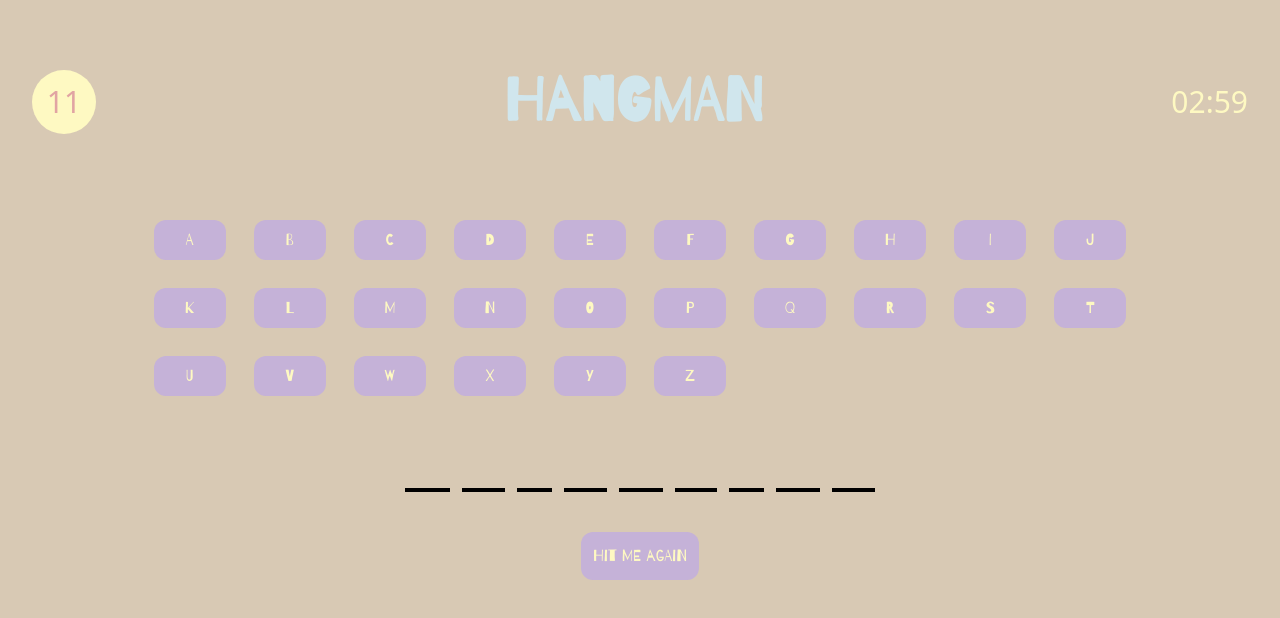
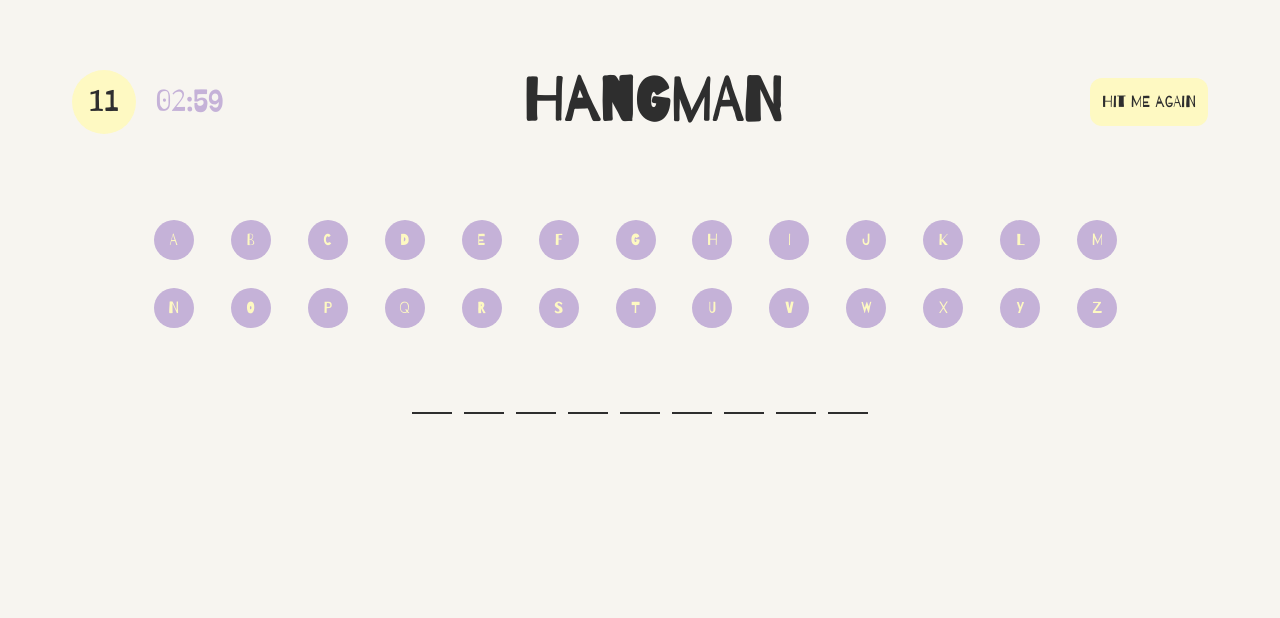
Before and after one commit to YvonneJL/Hangman-Game, a website built with Vite: page index.html in a window 1280 px wide. Both pictures are taken after a click on the button "Hit me". Built offline with nearby package versions, Linux system fonts and the light colour scheme.

Commit message:
update design

```diff
--- a/index.html
+++ b/index.html
@@ -8,36 +8,41 @@
         <link rel="stylesheet" href="./src/style.css" />
     </head>
     <body class="bg-dark-blue">
-        <main class="px-8 py-16">
-            <section class="flex justify-between items-center">
-                <div
-                    class="bg-yellow-100 h-16 w-16 rounded-full flex justify-center items-center"
+        <main class="md:px-8 md:py-16 py-5">
+            <section class="flex justify-between items-center px-10">
+                <div class="flex flex-row items-center gap-5">
+                    <div
+                    class="bg-yellow-100 md:h-16 md:w-16 h-10 w-10 rounded-full flex justify-center items-center"
                 >
-                    <p id="counter" class="text-burnt-red text-3xl"></p>
+                    <p id="counter" class="text-text md:text-3xl text-xl font-[barrio-regular]"></p>
                 </div>
+                     <div id="countdown" class="text-salmonish md:text-3xl text-xl font-[barrio-regular]"></div>
+                </div>
+
                 <h1
-                    class="text-6xl font-bold text-center py-2 text-rb-iceblue font-[barrio-regular]"
+                    class="md:text-6xl text-4xl font-bold text-center md:py-2 text-text font-[barrio-regular]"
                 >
                     Hangman
                 </h1>
-                <div id="countdown" class="text-yellow-100 text-3xl"></div>
+                <div class="flex flex-row items-center gap-2">
+                    <div id="countdown" class="text-salmonish md:text-3xl text-xl font-[barrio-regular]"></div>
+                                    <button
+                    class="rounded-xl text-text p-3 bg-yellow-100 font-[barrio-regular] hover:bg-salmonish"
+                    id="hit-me"
+                >
+                    Hit me
+                </button>
+                </div>
             </section>
             <section
-                class="grid grid-cols-10 gap-7 m-5 mt-20 w-[80%] mx-auto"
+                class="grid grid-cols-13 md:gap-7 gap-3 md:mt-20 mt-7 w-[80%] mx-auto"
                 id="button-section"
             ></section>
             <section
                 id="result-wrap"
-                class="my-10 flex justify-center gap-3"
+                class="md:my-10 my-5 flex justify-center gap-3"
             ></section>
-            <div class="flex justify-center mb-5">
-                <button
-                    class="rounded-xl text-yellow-100 p-3 bg-salmonish font-[barrio-regular]"
-                    id="hit-me"
-                >
-                    Hit me
-                </button>
-            </div>
+
             <section id="wrong-letters" class="flex flex-col gap-3"></section>
         </main>
     </body>
--- a/src/main.ts
+++ b/src/main.ts
@@ -49,7 +49,7 @@ if (
         sectionButtons.appendChild(allButtons);
         allButtons.textContent = String.fromCharCode(i).toUpperCase();
         allButtons.className =
-            "rounded-xl text-yellow-100 p-2 bg-salmonish letter-button font-[barrio-regular]";
+            "rounded-full md:h-10 md:w-10 h-9 w-9 flex justify-center items-center text-yellow-100 hover:bg-yellow-100 hover:text-salmonish md:p-2 bg-salmonish letter-button font-[barrio-regular]";
         allButtons.disabled = true;
     }
 
@@ -118,7 +118,7 @@ if (
                 const letterContainer = document.createElement("div");
                 const letter = document.createElement("p");
                 letter.className =
-                    "bg-yellow-100 text-salmonish px-4 py-2 mb-2 text-xl font-bold rounded-lg invisible font-[barrio-regular]";
+                    "flex justify-center items-center bg-yellow-100 text-salmonish md:px-4 md:py-2 md:mb-2 h-9 w-10 text-xl  font-bold rounded-full invisible font-[barrio-regular]";
                 letter.textContent = wordAsArray[i];
                 sectionResult.appendChild(containerAll);
                 containerAll.appendChild(letterContainer);
@@ -127,7 +127,7 @@ if (
                 //Linien, um zu sehen wie viele Buchstaben es gibt
                 const underLine = document.createElement("div");
                 containerAll.appendChild(underLine);
-                underLine.className = "bg-black w-full h-1";
+                underLine.className = "bg-text w-5 md:w-full h-0.5 mx-auto";
 
                 //<p>-Elemente in ein Array pushen, um später Klasse "invisible" zu entfernen
                 letterElements.push(letter);
@@ -155,7 +155,7 @@ if (
                         wrongLetterSection.innerText = "";
                         wrongLetterSection.innerText = "You won 🍾";
                         wrongLetterSection.className =
-                            "flex justify-center text-6xl text-green-400 p-4 ease-in duration-400 font-[barrio-regular]";
+                            "flex justify-center md:text-4xl text-2xl text-green-400 md:pt-10 p-4 ease-in duration-800 font-[barrio-regular]";
                         clearInterval(intervalID);
                     }
                 }
@@ -172,7 +172,7 @@ if (
 
                 wrongLetterSection.className = "flex gap-3 justify-center";
                 wrongLetterPElement.textContent = button.innerHTML;
-                wrongLetterPElement.className = "text-rb-iceblue text-3xl font-[barrio-regular]";
+                wrongLetterPElement.className = "text-text md:text-3xl text-xl font-[barrio-regular]";
 
                 wrongLetterSection.appendChild(wrongLetterPElement);
 
@@ -184,7 +184,7 @@ if (
                     wrongLetterSection.innerText = "";
                     wrongLetterSection.innerText = "Game Over 🤡";
                     wrongLetterSection.className =
-                        "ease-in duration-800 flex justify-center text-4xl text-red-400 p-4 font-[barrio-regular]";
+                        "ease-in duration-800 flex justify-center md:text-4xl md:pt-10 text-2xl text-red-400 p-4 font-[barrio-regular]";
                 }
             }
         });
--- a/src/style.css
+++ b/src/style.css
@@ -10,8 +10,9 @@
     --color-burnt-red: #a0352b;
     --color-salmonish: #e46548;
     --color-rb-iceblue: #d0e6ed; */
-    --color-dark-blue: #d8c9b4;
+    --color-dark-blue: #f7f5f0;
     --color-burnt-red: #e1a4a3;
     --color-salmonish: #c5b2d8;
     --color-rb-iceblue: #d0e6ed;
+    --color-text: #2e2e2e
 }
```
Also changed, not shown: ReadME.md, src/render.ts (deleted), 1 other file.
